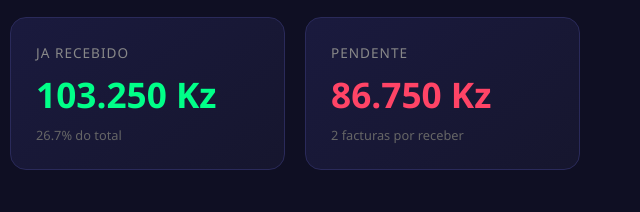
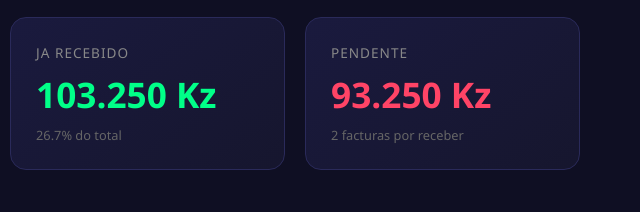
Before and after one commit to ezzolink/ezzo-dashboard, a plain HTML site: page index.html in a window 1280 px wide. Shown: the part 161-373 px from the top of the page, 640-1280 px from the left. Drawn offline with Linux system fonts and the light colour scheme.

Commit message:
Dashboard update 2026-05-08: fix pending value

```diff
--- a/index.html
+++ b/index.html
@@ -111,7 +111,7 @@ tr:hover td { background: rgba(0,212,255,0.05); }
     </div>
     <div class="kpi-card">
       <div class="kpi-label">Pendente</div>
-      <div class="kpi-value red">86.750 Kz</div>
+      <div class="kpi-value red">93.250 Kz</div>
       <div class="kpi-sub">2 facturas por receber</div>
     </div>
   </div>
```
